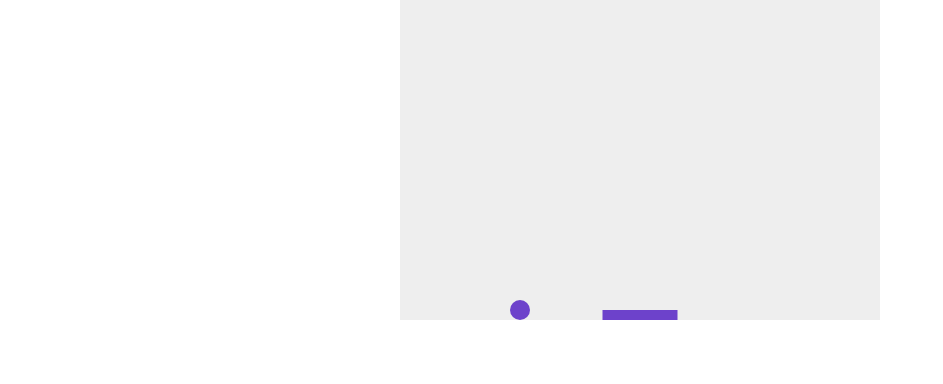
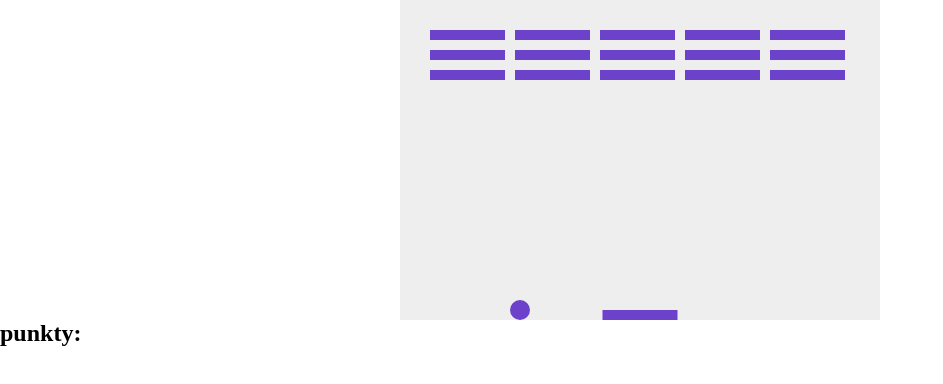
Before and after one commit to szarasowa/mozilla-tut-2d, a plain HTML site: page index.html in a window 1280 px wide. Shown: the whole page, without its empty margins (0-943 px from the left). Drawn offline with Linux system fonts and the light colour scheme.

Commit message:
6th step: Build the brick field

```diff
--- a/index.html
+++ b/index.html
@@ -18,6 +18,9 @@
     <body>
         <canvas id="myCanvas" width="480" height="320"></canvas>
 
+        <h2>punkty:</h2>
+        <h1 id="points" style="font-size:9cm; "></h1>
+
         <script src="scripts.js">
             //action
         </script>
--- a/scripts.js
+++ b/scripts.js
@@ -1,6 +1,8 @@
 
 var canvas = document.getElementById('myCanvas');
 var ctx = canvas.getContext('2d');
+var htmlBody = document.getElementsByTagName('body');
+var h1 = document.getElementById('points');
 
 var ballRadius = 10;
 var x = canvas.width/2;
@@ -16,7 +18,39 @@ var paddleX = (canvas.width-paddleWidth) /2;
 var rightPressed = false;
 var leftPressed = false;
 
-var points = 0;
+var bouncing = 0;
+
+var brickRowCount = 3;
+var brickColumnCount = 5;
+var brickWidth = 75;
+var brickHeight = 10;
+var brickPadding = 10;
+var brickOffsetTop = 30;
+var brickOffsetLeft = 30;
+
+var bricks = [];
+for (var c = 0; c < brickColumnCount; c++) {
+    bricks[c] = [];
+    for(var r = 0; r < brickRowCount; r++) {
+        bricks[c][r] = {x: 0, y: 0};
+    }
+}
+
+function drawBrick() {
+    for(var c = 0; c<brickColumnCount; c++) {
+        for(var r = 0; r<brickRowCount; r++) {
+            var brickX = (c*(brickWidth+brickPadding))+brickOffsetLeft;
+            var brickY = (r*(brickHeight+brickPadding))+brickOffsetTop;
+            bricks[c][r].x = brickX;
+            bricks[c][r].y = brickY;
+            ctx.beginPath();
+            ctx.rect(brickX, brickY, brickWidth, brickHeight);
+            ctx.fillStyle = fillColor;
+            ctx.fill();
+            ctx.closePath();
+        }
+    }
+}
 
 function draw() {
     if (y + dy < ballRadius) {
@@ -27,10 +61,11 @@ function draw() {
 
         if (x >= paddleX && x <= paddleX+paddleWidth) {
             dy = -dy
-            points++;
+            bouncing++;
+            h1.innerHTML = bouncing;
         }
         else {
-            alert('game over!\n points: '+points);
+            alert('game over!\n points: '+bouncing);
             window.location.reload();
             clearInterval(interval);
         }
@@ -49,6 +84,7 @@ function draw() {
     }
 
     ctx.clearRect(0, 0, canvas.width, canvas.height);
+    drawBrick();
     drawBall();
     drawPaddle();
     x += dx;
```
